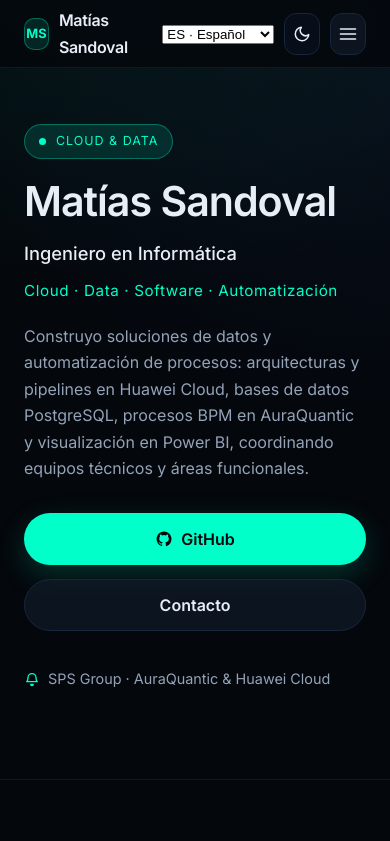
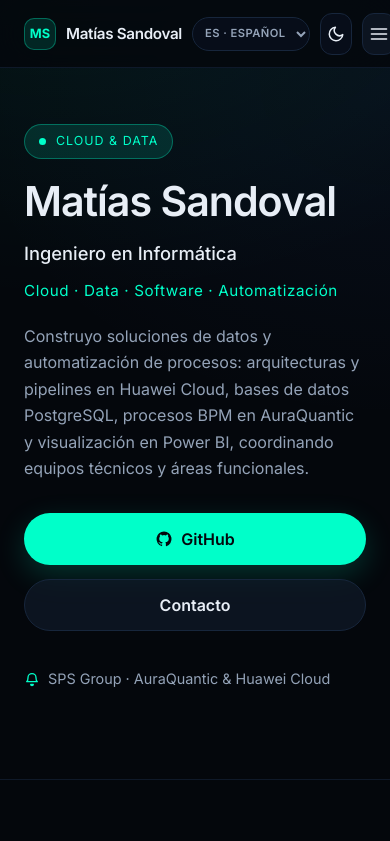
Before and after one commit to Matisandev/matisandev.github.io, a plain HTML site: page index.html in a window 390 px wide. Shown: the top 841 px of the page. Drawn offline with Linux system fonts and the light colour scheme.

Commit message:
Portafolio: selector de idioma igual a ProRoller

```diff
--- a/assets/css/style.css
+++ b/assets/css/style.css
@@ -1122,3 +1122,34 @@ blockquote {
     display: none;
   }
 }
+
+/* Selector de idioma (mismo estilo que ProRoller y Kastigo) */
+.lang-select {
+  height: 36px;
+  padding: 0 12px;
+  border-radius: 999px;
+  border: 1px solid var(--line);
+  background: var(--surface-card);
+  color: var(--muted);
+  font: inherit;
+  font-size: 0.75rem;
+  font-weight: 600;
+  letter-spacing: 0.12em;
+  text-transform: uppercase;
+  cursor: pointer;
+  transition: border-color 0.3s var(--ease), color 0.3s var(--ease);
+}
+.lang-select:hover,
+.lang-select:focus-visible {
+  border-color: var(--brand-border-strong);
+  color: var(--brand);
+}
+.lang-select option {
+  background: var(--navy);
+  color: var(--ink);
+  text-transform: none;
+}
+@media (max-width: 480px) {
+  .lang-select { height: 34px; padding: 0 8px; letter-spacing: 0.04em; font-size: 0.7rem; max-width: 118px; }
+  .brand span:last-child { white-space: nowrap; font-size: 0.95rem; }
+}
```
